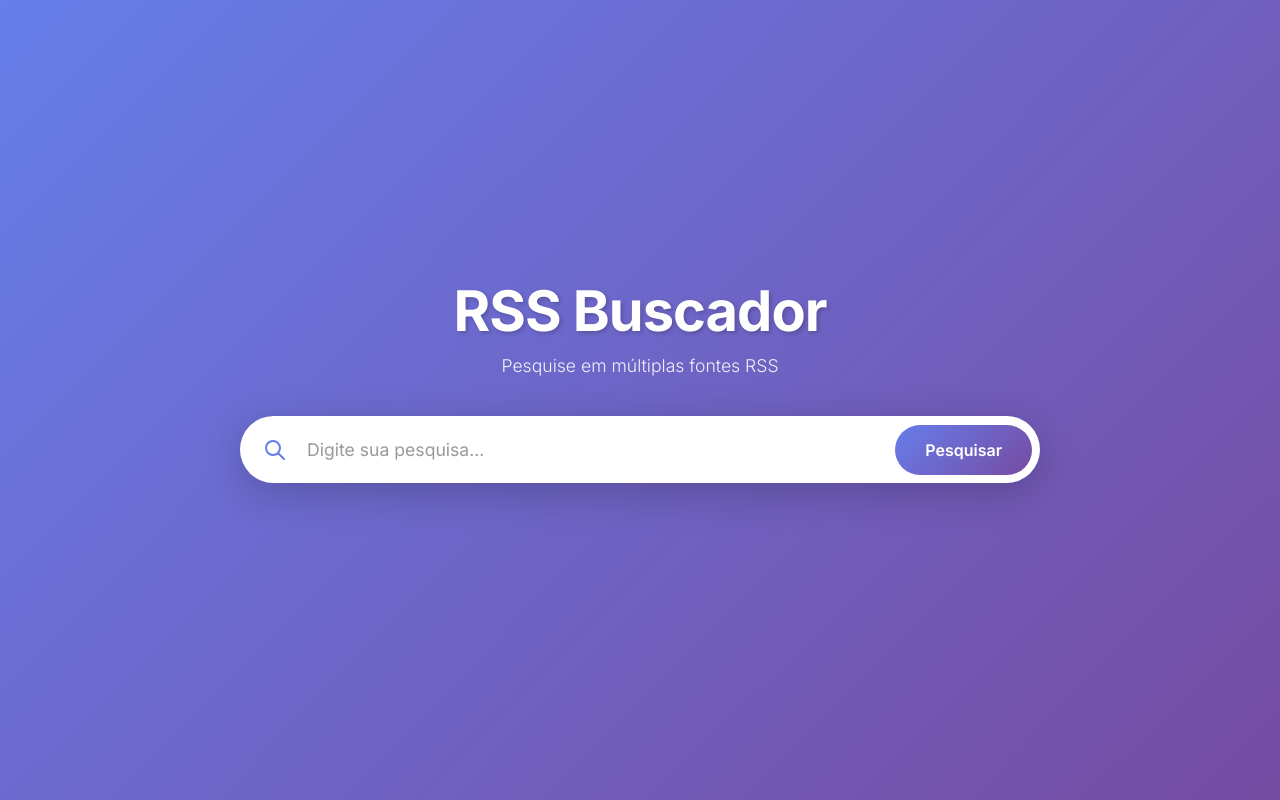
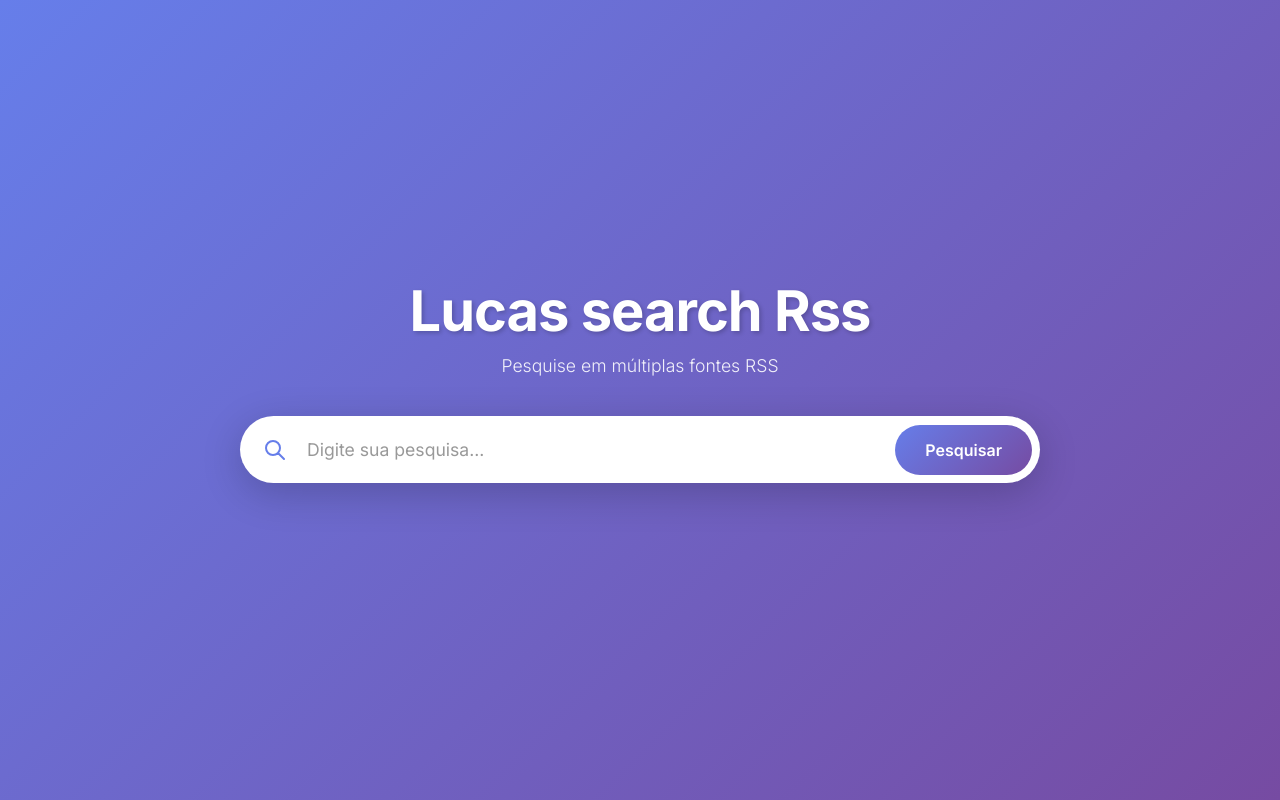
Before and after one commit to Lucasok3555/lucassearchrss, a plain HTML site: page index.html in a window 1280 px wide. Drawn offline with Linux system fonts and the light colour scheme.

Commit message:
Update title and logo text in index.html

```diff
--- a/index.html
+++ b/index.html
@@ -3,7 +3,7 @@
 <head>
     <meta charset="UTF-8">
     <meta name="viewport" content="width=device-width, initial-scale=1.0">
-    <title>lucas search rss</title>
+    <title>Lucas search Rss</title>
     <link rel="preconnect" href="https://fonts.googleapis.com">
     <link rel="preconnect" href="https://fonts.gstatic.com" crossorigin>
     <link href="https://fonts.googleapis.com/css2?family=Inter:wght@300;400;500;600;700&display=swap" rel="stylesheet">
@@ -230,7 +230,7 @@
 </head>
 <body>
     <div class="container">
-        <h1 class="logo">RSS Buscador</h1>
+        <h1 class="logo">Lucas search Rss</h1>
         <p class="subtitle">Pesquise em múltiplas fontes RSS</p>
 
         <div class="search-container">
```
